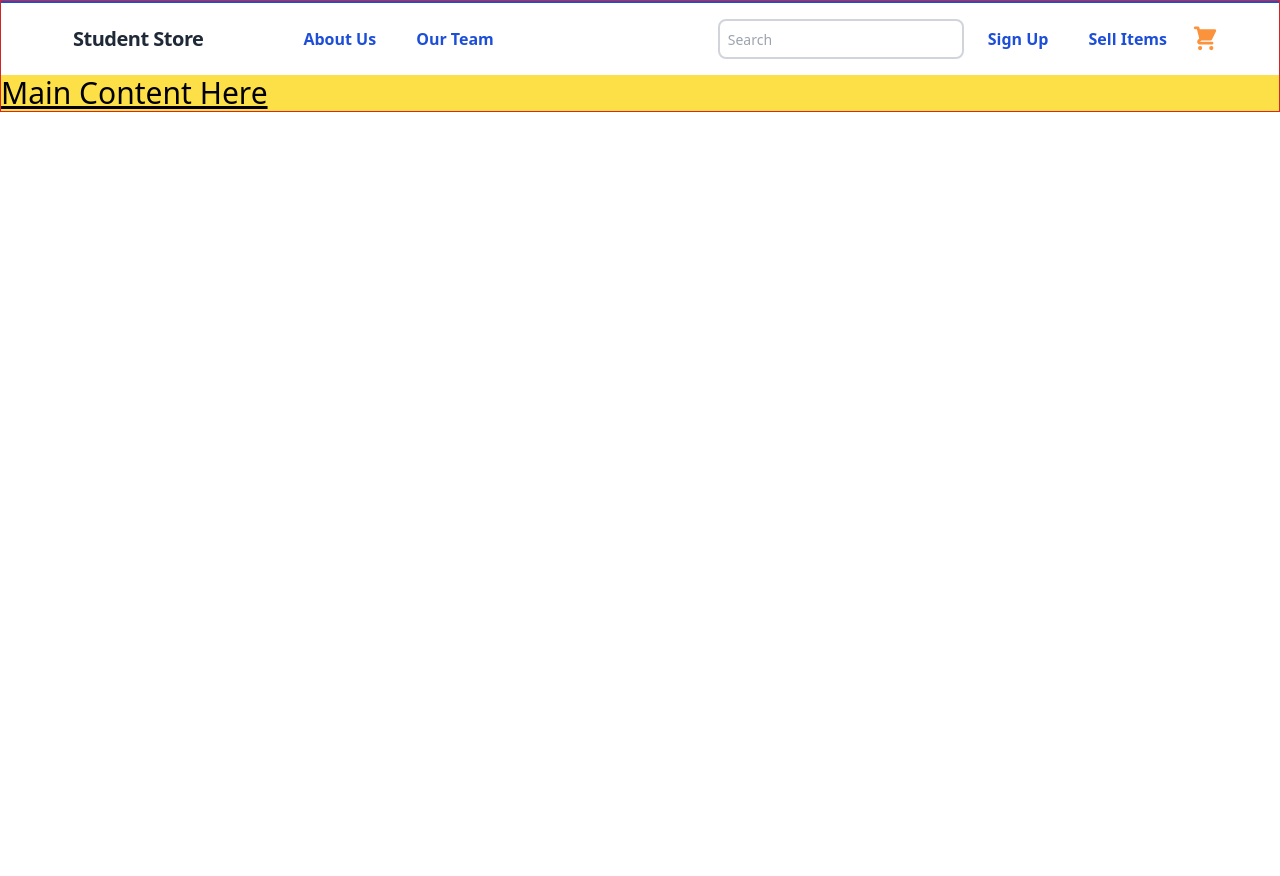
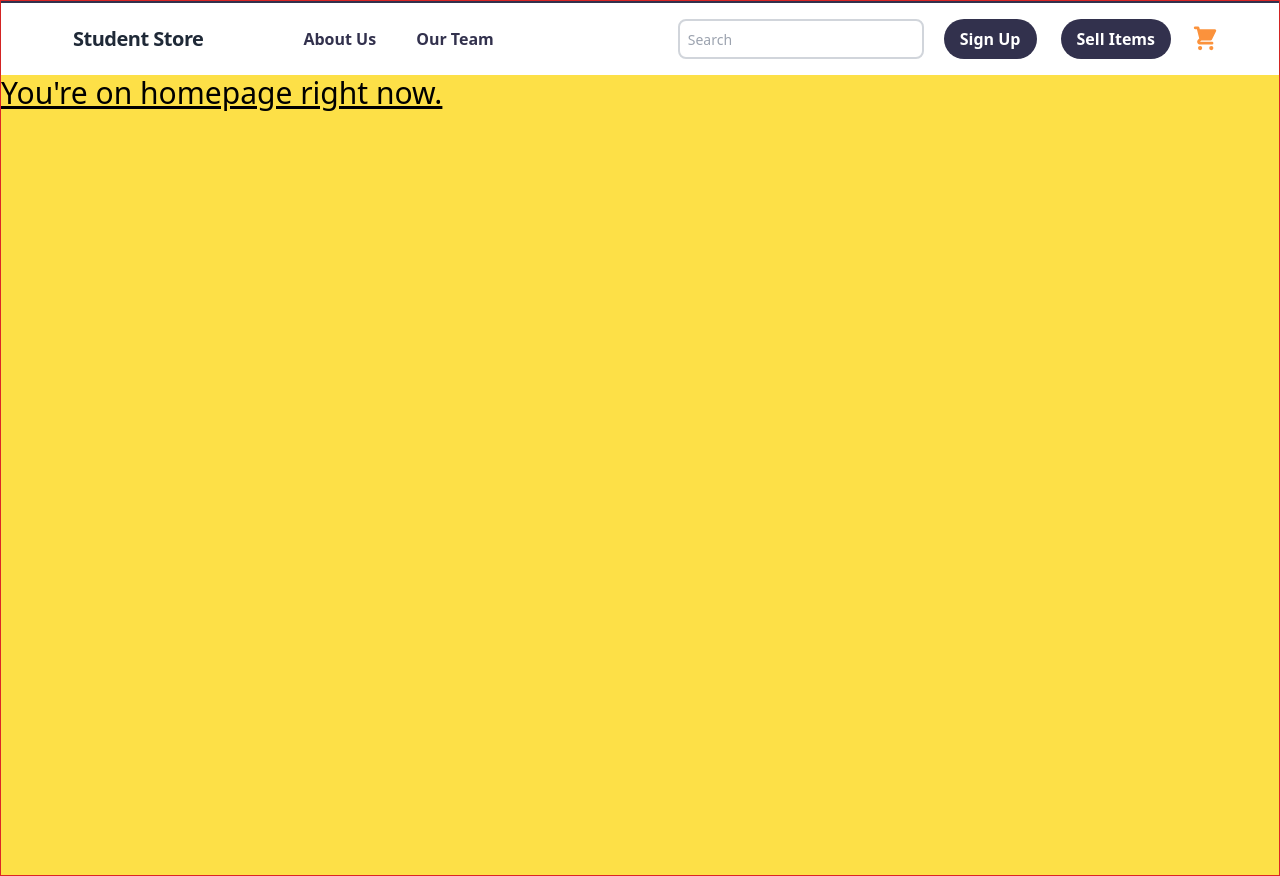
Before and after one commit to selinsuvarol/next.js-practice, a Next.js app in the folder nextjs-blog/: page / in a window 1280 px wide. Before the commit the page ends 800 px from the top, so only its background shows below. Built offline with nearby package versions, Linux system fonts and the light colour scheme.

Commit message:
styled the navbar colors

```diff
--- a/nextjs-blog/comps/Navbar.jsx
+++ b/nextjs-blog/comps/Navbar.jsx
@@ -3,7 +3,7 @@ import { ShoppingCartIcon } from '@heroicons/react/solid';
 function Navbar () {
     return (
     <nav
-        className="flex items-center justify-between flex-wrap bg-white py-4 lg:px-12 shadow border-solid border-t-2 border-blue-700">
+        className="flex items-center justify-between flex-wrap bg-white py-4 lg:px-12 shadow border-solid border-t-2 border-darkpurple">
         <div className="flex justify-between lg:w-auto w-full lg:border-b-0 pl-6 pr-2 border-solid border-b-2 border-gray-300 pb-5 lg:pb-0">
             <div className="flex items-center flex-shrink-0 text-gray-800 mr-16">
                 <span className="font-semibold text-xl tracking-tight">Student Store</span>
@@ -11,7 +11,7 @@ function Navbar () {
             <div className="block lg:hidden ">
                 <button
                     id="nav"
-                    className="flex items-center px-3 py-2 border-2 rounded text-blue-700 border-blue-700 hover:text-blue-700 hover:border-blue-700">
+                    className="flex items-center px-3 py-2 border-2 rounded text-darkpurple border-darkpurple hover:text-darkpurple hover:border-darkpurple">
                     <svg className="fill-current h-3 w-3" viewBox="0 0 20 20" xmlns="http://www.w3.org/2000/svg"><title>Menu</title>
                         <path d="M0 3h20v2H0V3zm0 6h20v2H0V9zm0 6h20v2H0v-2z"/>
                     </svg>
@@ -20,29 +20,28 @@ function Navbar () {
         </div>
 
         <div className="menu w-full flex-grow lg:flex lg:items-center lg:w-auto lg:px-3 px-8">
-            <div className="text-md font-bold text-blue-700 lg:flex-grow">
+            <div className="text-md font-bold text-darkpurple lg:flex-grow">
                 <a href="#responsive-header"
-                   className="block mt-4 lg:inline-block lg:mt-0 hover:text-white px-4 py-2 rounded hover:bg-blue-700 mr-2">
+                   className="block mt-4 lg:inline-block lg:mt-0 hover:text-white px-4 py-2 rounded hover:bg-purple mr-2">
                     About Us
                 </a>
                 <a href="#responsive-header"
-                   className=" block mt-4 lg:inline-block lg:mt-0 hover:text-white px-4 py-2 rounded hover:bg-blue-700 mr-2">
+                   className=" block mt-4 lg:inline-block lg:mt-0 hover:text-white px-4 py-2 rounded hover:bg-purple mr-2">
                     Our Team
                 </a>
             </div>
-            <div className="relative mx-auto text-gray-600 lg:block hidden">
+            <div className="relative mx-2  text-gray-600 lg:block hidden">
                 <input
-                    className="border-2 border-gray-300 bg-white h-10 pl-2 pr-8 rounded-lg text-sm focus:outline-none"
+                    className="border-2 border-gray-300 bg-white rounded-[20px] h-10 pl-2 pr-8 rounded-lg text-sm focus:outline-none"
                     type="search" name="search" placeholder="Search"></input>
                 <button type="submit" className="absolute right-0 top-0 mt-3 mr-2">
                 </button>
             </div>
             <div className="flex ">
+            <a href="#"
+                   className=" block text-md px-4  mx-3 py-2  bg-darkpurple rounded-[20px] text-white font-bold mt-4 hover:bg-purple lg:mt-0">Sign Up</a>
                 <a href="#"
-                   className="block text-md px-4 py-2 rounded text-blue-700 ml-2 font-bold hover:text-white mt-4 hover:bg-blue-700 lg:mt-0">Sign
-                    Up</a>
-                <a href="#"
-                   className=" block text-md px-4  ml-2 py-2 rounded text-blue-700 font-bold hover:text-white mt-4 hover:bg-blue-700 lg:mt-0">Sell Items</a>
+                   className=" block text-md px-4  mx-3 py-2  bg-darkpurple rounded-[20px] text-white font-bold mt-4 hover:bg-purple lg:mt-0">Sell Items</a>
             </div>
             <ShoppingCartIcon className="h-7 w-7 ml-2 text-orange-400 hover:text-orange-600" />
         </div>
--- a/nextjs-blog/pages/index.js
+++ b/nextjs-blog/pages/index.js
@@ -9,9 +9,9 @@ export default function Home() {
         <link rel="icon" href="/favicon.ico" />
       </Head>
       <Navbar />
-      <main>
-      <h1 className="text-3xl bg-yellow-300  underline">
-        Main Content Here
+      <main className='h-screen bg-yellow-300'>
+      <h1 className="text-3xl underline">
+        You're on homepage right now.
       </h1>
       </main>
     </div>
```
